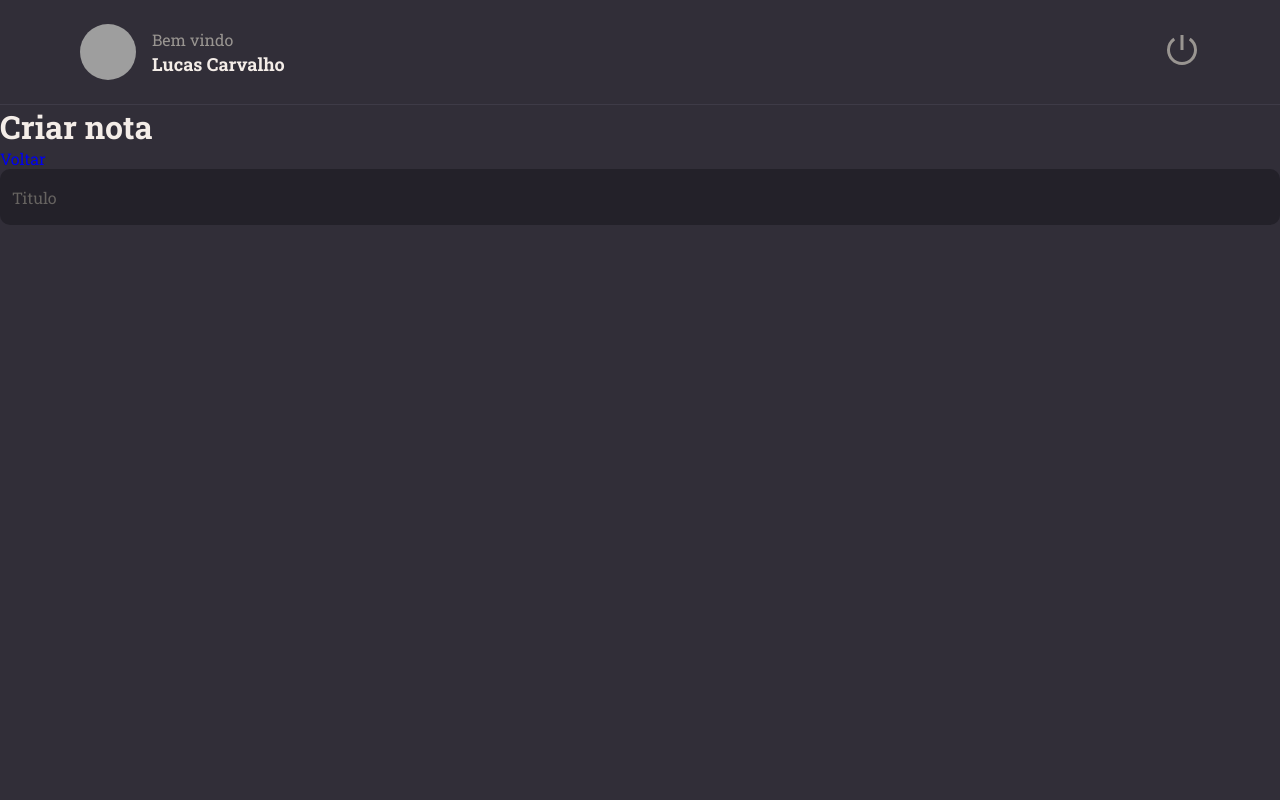
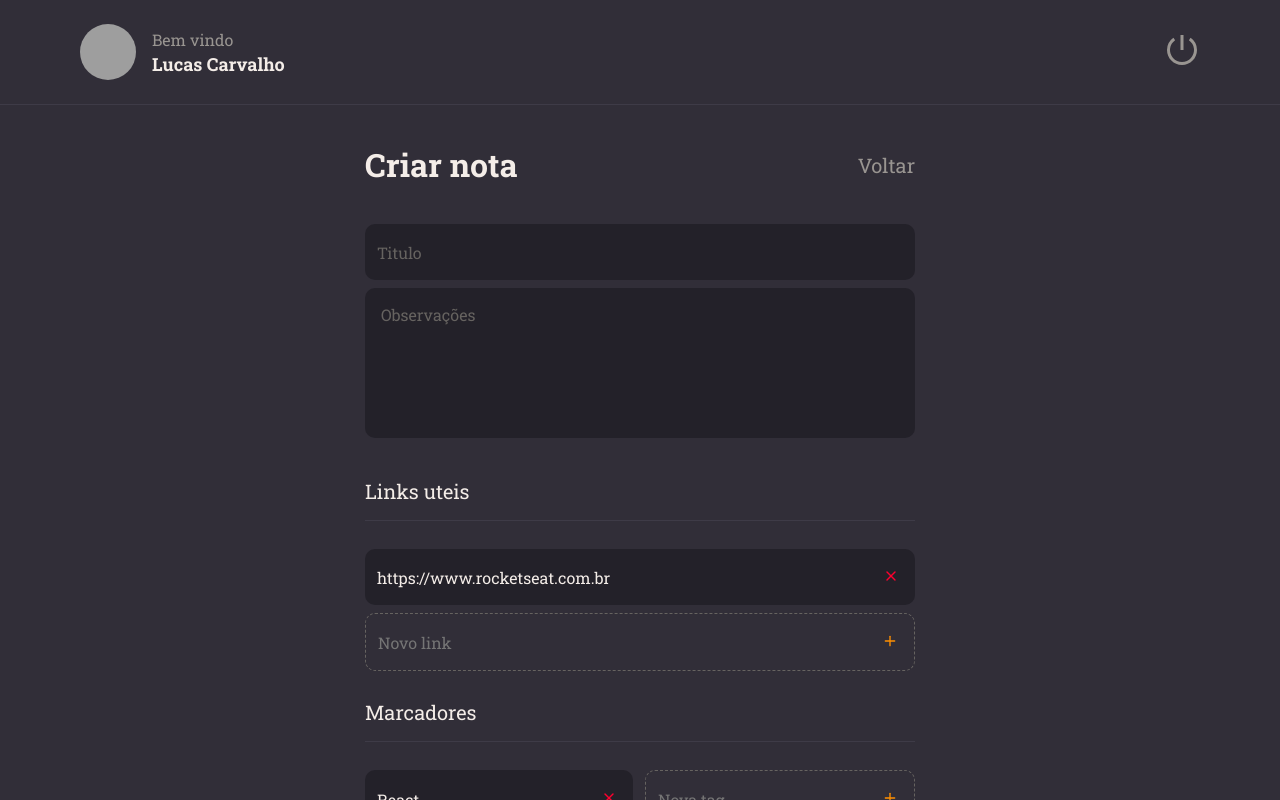
Before and after one commit to lucasdmmc/rocketnotes-fontend, a React (Vite) app: page / in a window 1280 px wide. Built offline with nearby package versions, Linux system fonts and the light colour scheme; grey boxes are pictures that could not be loaded.

Commit message:
I created components and finished all components

```diff
--- /dev/null
+++ b/src/Components/NoteItem/index.jsx
@@ -0,0 +1,26 @@
+import { Container } from "./styles"
+import {FiPlus, FiX} from "react-icons/fi"
+
+
+export function NoteItem({isNew, value, onClick, ...rest}) {
+  return(
+
+    <Container isNew={isNew}>
+      <input
+        type="text"
+        value={value}
+        readOnly={!isNew}
+        {...rest}
+      />
+
+      <button
+        type="button"
+        onClick={onClick}
+        className={isNew ? "button-add" : "button-delete"}
+      >
+        { isNew ? <FiPlus /> : <FiX />}
+      </button>
+    </Container>
+
+  )
+}
--- /dev/null
+++ b/src/Components/NoteItem/styles.js
@@ -0,0 +1,48 @@
+import styled from "styled-components"
+
+export const Container = styled.div`
+  display: flex;
+  align-items: center;
+
+  background-color: ${({ theme, isNew }) => isNew ? "transparent" : theme.COLORS.BACKGROUND_900};
+  color: ${({ theme }) => theme.COLORS.GRAY_300};
+  border: ${({ theme, isNew }) => isNew ? `1px dashed ${theme.COLORS.GRAY_300}` : "none"};
+
+
+  margin-bottom: 8px;
+  border-radius: 10px;
+  padding-right: 16px;
+
+  > button {
+    border: none;
+    background: none;
+
+  }
+
+  .button-delete {
+    color: ${({ theme }) => theme.COLORS.RED};
+  }
+
+  .button-add {
+    color: ${({ theme }) => theme.COLORS.ORANGE};
+
+  }
+
+  > input {
+    width: 100%;
+    height: 56px;
+
+    padding: 12px;
+
+    color: ${({ theme }) => theme.COLORS.WHITE};
+
+    background: transparent;
+    border: none;
+
+  }
+
+  &::placeholder {
+    color: ${({ theme }) => theme.COLORS.GRAY_300}
+  }
+
+`
--- /dev/null
+++ b/src/Components/Textarea/index.jsx
@@ -0,0 +1,9 @@
+import { Container } from "./styles"
+
+export function Textarea({value, ...rest}) {
+  return(
+    <Container {...rest}>
+      {value}
+    </Container>
+  )
+}
--- /dev/null
+++ b/src/Components/Textarea/styles.js
@@ -0,0 +1,20 @@
+import styled from "styled-components"
+
+export const Container = styled.textarea`
+  width: 100%;
+  height: 150px;
+
+  background: ${({ theme }) => theme.COLORS.BACKGROUND_900};
+  color: ${({ theme }) => theme.COLORS.WHITE};
+
+  border: none;
+  resize: none;
+
+  margin-bottom: 8px;
+  border-radius: 10px;
+  padding: 16px;
+
+  &::placeholder {
+    color: ${({ theme }) => theme.COLORS.GRAY_300};
+  }
+`
--- a/src/pages/New/index.jsx
+++ b/src/pages/New/index.jsx
@@ -1,6 +1,10 @@
 import { Container, Form } from "./styles"
 import { Input } from "../../Components/Input"
 import { Header } from "../../Components/Header"
+import { Textarea } from "../../Components/Textarea"
+import { Section } from "../../Components/Section"
+import { NoteItem } from "../../Components/NoteItem"
+import { Button } from "../../Components/Button"
 
 export function New() {
   return(
@@ -9,10 +13,30 @@ export function New() {
 
       <main>
         <Form>
-          <h1>Criar nota</h1>
-          <a href="#">Voltar</a>
+          <header>
+            <h1>Criar nota</h1>
+            <a href="#">Voltar</a>
+          </header>
 
           <Input placeholder="Titulo" />
+
+          <Textarea placeholder="Observações" />
+
+          <Section title="Links uteis">
+            <NoteItem value="https://www.rocketseat.com.br" />
+            <NoteItem
+              isNew
+              placeholder="Novo link"
+            />
+          </Section>
+
+          <Section title="Marcadores">
+            <div className="tags">
+              <NoteItem value="React" />
+              <NoteItem isNew placeholder="Nova tag" />
+            </div>
+          </Section>
+          <Button title="Salvar" />
         </Form>
       </main>
     </Container>
--- a/src/pages/New/styles.js
+++ b/src/pages/New/styles.js
@@ -8,10 +8,35 @@ export const Container = styled.div`
   grid-template-rows: 105px auto;
   grid-template-areas:
   "header"
-  "content"
-  ;
+  "content";
+
+  > main {
+    grid-area: content;
+    overflow-y: auto;
+  }
+
+  .tags {
+    display: flex;
+    justify-content: space-between;
+    flex-wrap: wrap;
+  }
 `
 
 export const Form = styled.form`
+  max-width: 550px;
+  margin: 38px auto;
+
+  > header {
+    display: flex;
+    align-items: center;
+    justify-content: space-between;
+
+    margin-bottom: 38px;
+
+    a {
+      font-size: 20px;
+      color: ${({ theme }) => theme.COLORS.GRAY_100}
+    }
+  }
 
 `
```
